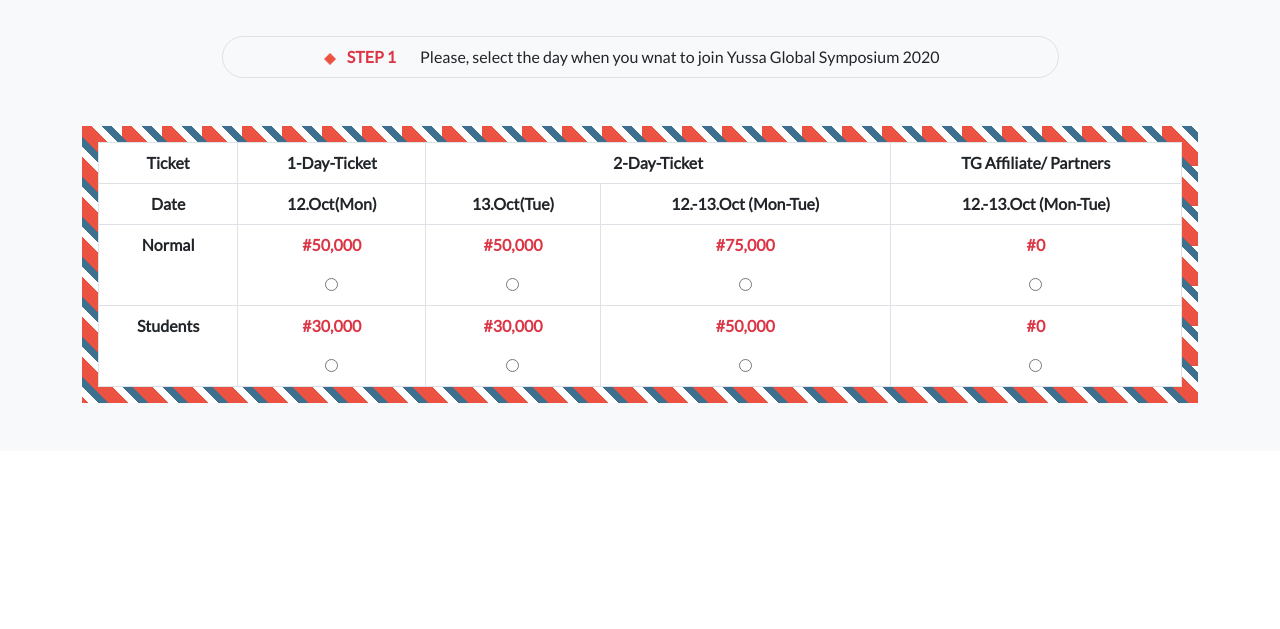
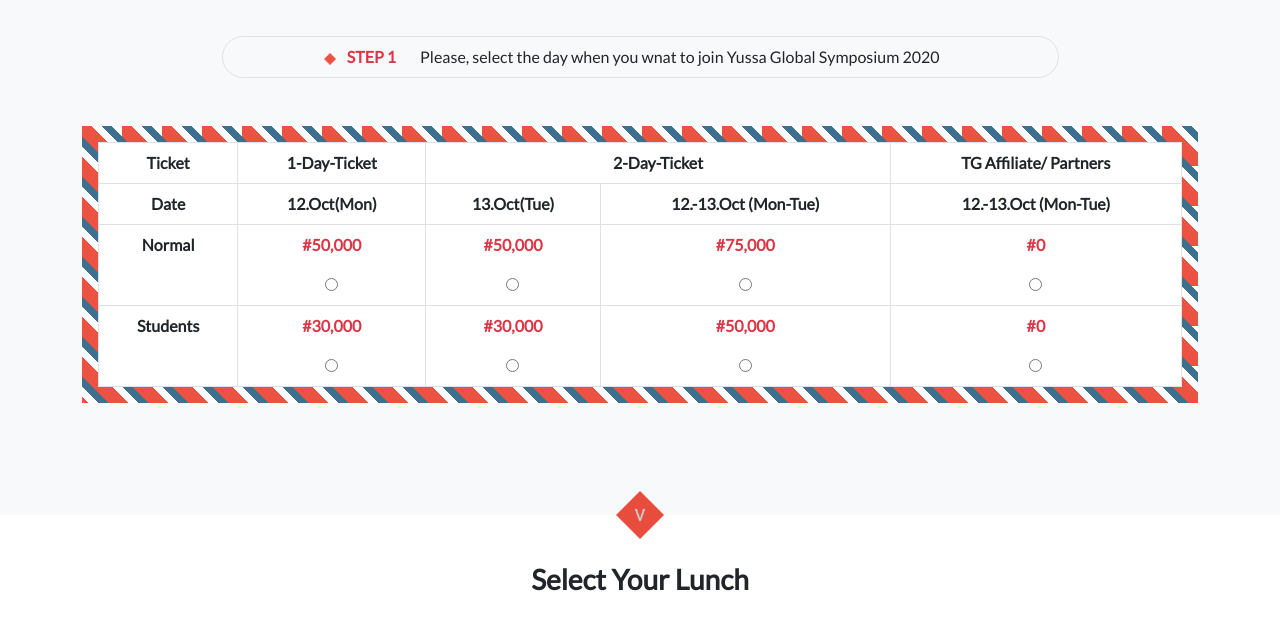
Before and after one commit to YussaMoney/Forex-Trading-Symposium, a website: page tickets.html in a window 1280 px wide. Shown: the part 221-850 px from the top of the page. Before the commit the page ends 800 px from the top, so only its background shows below. Drawn offline with nearby package versions, Linux system fonts and the light colour scheme.

Commit message:
Added: Lunch Section to Main of Tickets Page

```diff
--- a/css/tickets.css
+++ b/css/tickets.css
@@ -40,7 +40,8 @@
 }
 
 .ticket-data {
-  background-image: linear-gradient(
+  background-image:
+    linear-gradient(
         45deg,
         rgb(236, 82, 66) 12.5%,
         rgb(255, 255, 255) 12.5%,
@@ -58,7 +59,12 @@
         rgb(255, 255, 255) 87.5%,
         rgb(255, 255, 255) 100%
     );
-
   background-size: 40px 40px;
   overflow-x: auto;
 }
+
+.rhombus img {
+  width: 3rem;
+  position: relative;
+  top: 1.5rem;
+}
--- a/tickets.html
+++ b/tickets.html
@@ -117,19 +117,19 @@
       </header>
 
     <main class="main">
-      <section class="tickets bg-light  border-top py-5">
+      <section class="tickets bg-light  border-top pt-5">
         <div class="container text-center">
           <article class="select-ticket mx-auto">
             <h1 class="ticket-heading fw-bolder text-center">
               Select Tickets
             </h3>
             <p class="step1 my-5 border py-2 rounded-5 w-75 mx-auto">
-              <img src="./img/icons8-rhombus-16.png" class="img-fluid mr-2" alt="rhombus icon">
+              <img src="./img/icons8-rhombus-16.png" class="img-fluid" alt="rhombus icon">
               <span class="text-danger fw-bold mx-2">STEP 1</span><span class="mx-3">Please, select the day when you wnat to join Yussa Global Symposium 2020</span>
             </p>
           </article>
 
-          <article class="mt-5 ticket-data p-3 mb-0">
+          <article class="mt-5 ticket-data p-3">
             <table class="table table-bordered bg-white mb-0">
               <thead>
                 <tr>
@@ -192,6 +192,17 @@
             </table>
           </article>
         </div>
+        <div class="img-fluid text-center p-3 rhombus  pb-0"><img src="./img/icons8-rhombus.png" class="mt-5" alt="rhombus"></div>
+      </section>
+
+      <section class="lunch bg-white">
+        <div class="container mt-n5">
+          <article class="lunch-info">
+            <h3 class="lunch-heading text-center fw-bold py-5">
+              Select Your Lunch
+            </h3>
+          </article>
+        </div>
       </section>
     </main>
 
```
Lines whose indentation alone changed are shown as unchanged.
